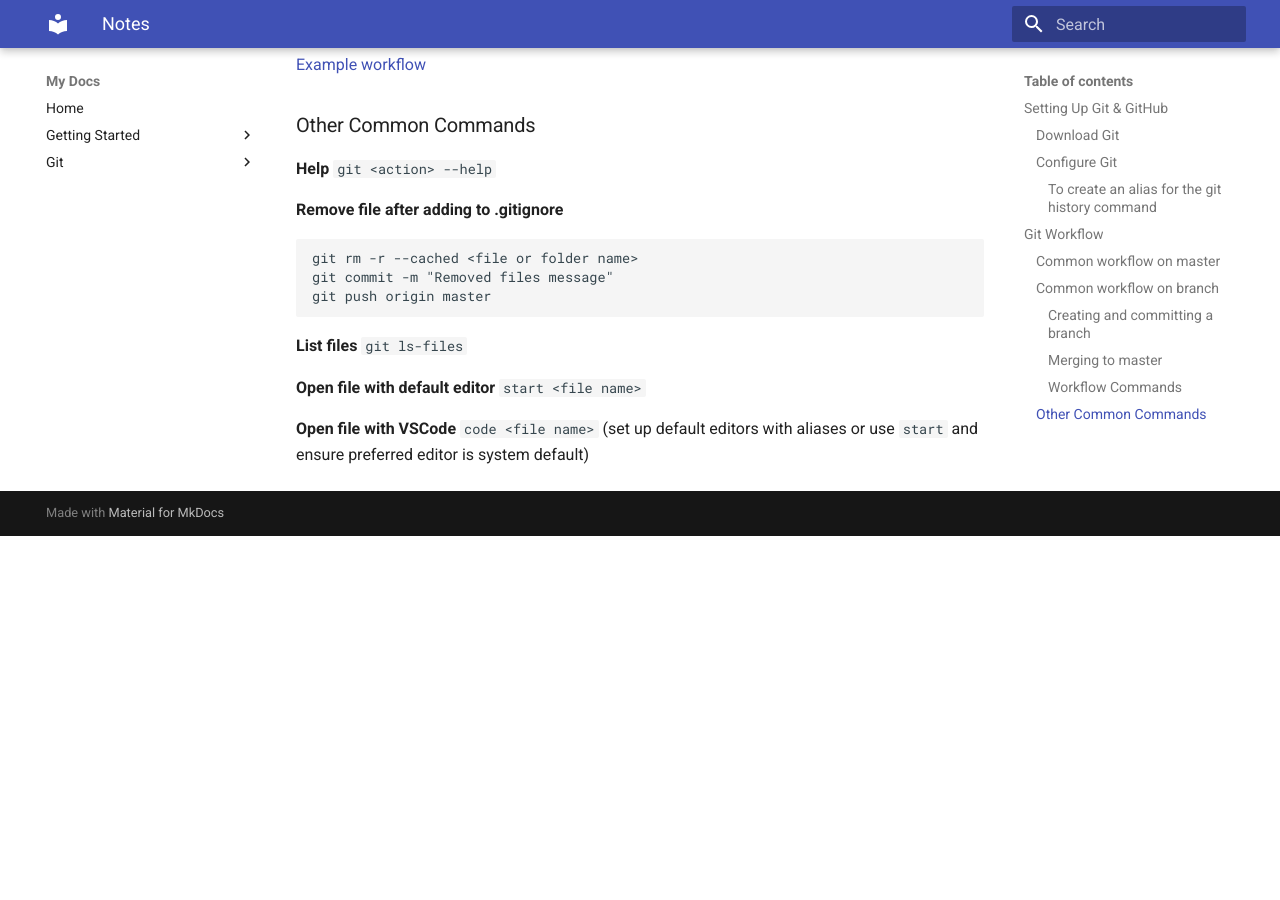
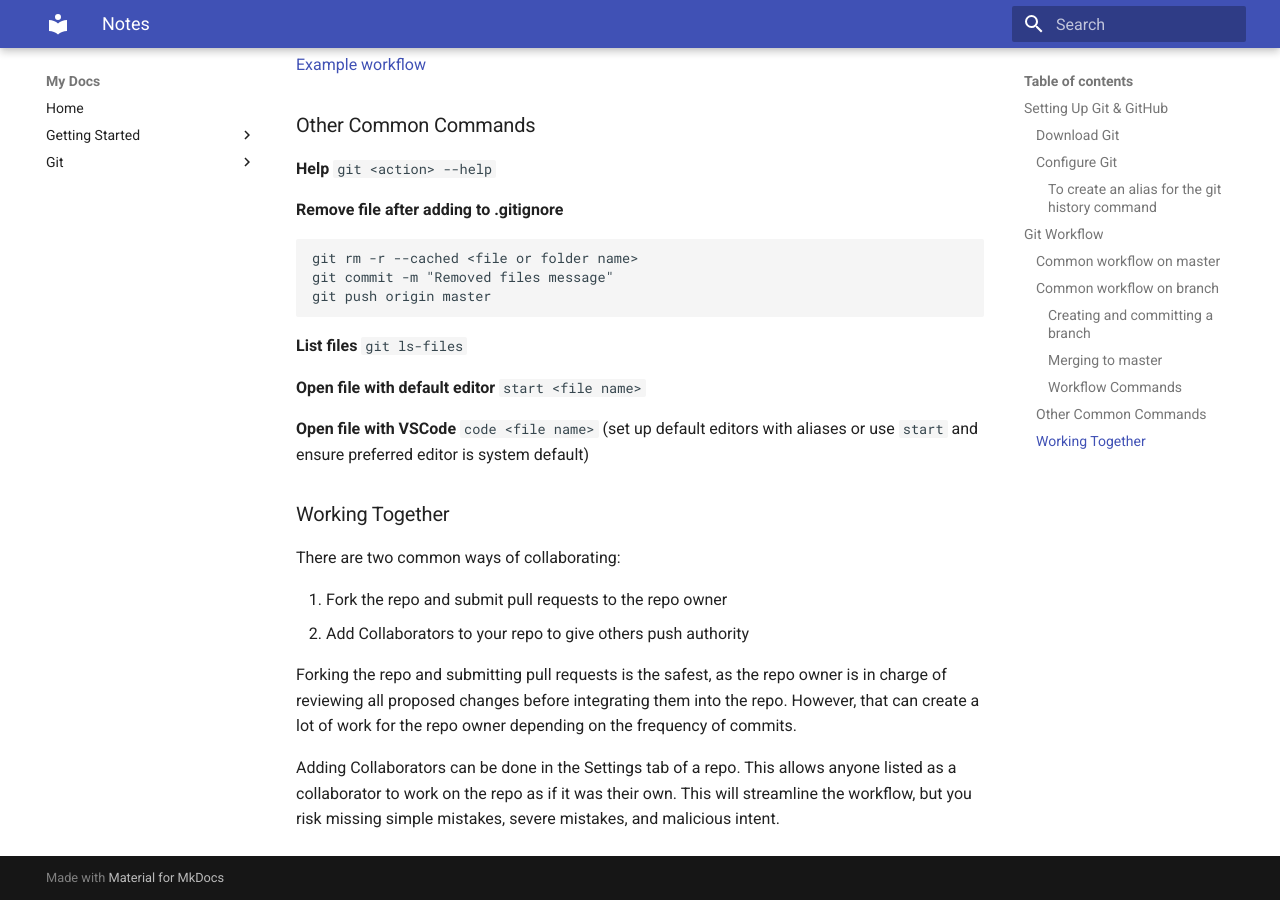
Before and after one commit to eriktuck/ei-dev, an MkDocs documentation site: the page built from docs/git/notes.md, in a window 1280 px wide and 900 px high, scrolled down 2496 px. Built offline with MkDocs 1.6.1 and Material for MkDocs 9.7.7, drawn with Linux system fonts in a browser that asks for light colours; before the commit the page ends 3032 px from its top, so only the background shows below that.

Commit message:
Added notes on working together in git/notes.md

```diff
--- a/docs/git/notes.md
+++ b/docs/git/notes.md
@@ -137,3 +137,14 @@ git push origin master
 **Open file with default editor** `start <file name>`
 
 **Open file with VSCode** `code <file name>` (set up default editors with aliases or use `start` and ensure preferred editor is system default)
+
+### Working Together
+
+There are two common ways of collaborating:
+
+1. Fork the repo and submit pull requests to the repo owner
+2. Add Collaborators to your repo to give others push authority
+
+Forking the repo and submitting pull requests is the safest, as the repo owner is in charge of reviewing all proposed changes before integrating them into the repo. However, that can create a lot of work for the repo owner depending on the frequency of commits.
+
+Adding Collaborators can be done in the Settings tab of a repo. This allows anyone listed as a collaborator to work on the repo as if it was their own. This will streamline the workflow, but you risk missing simple mistakes, severe mistakes, and malicious intent.
```
